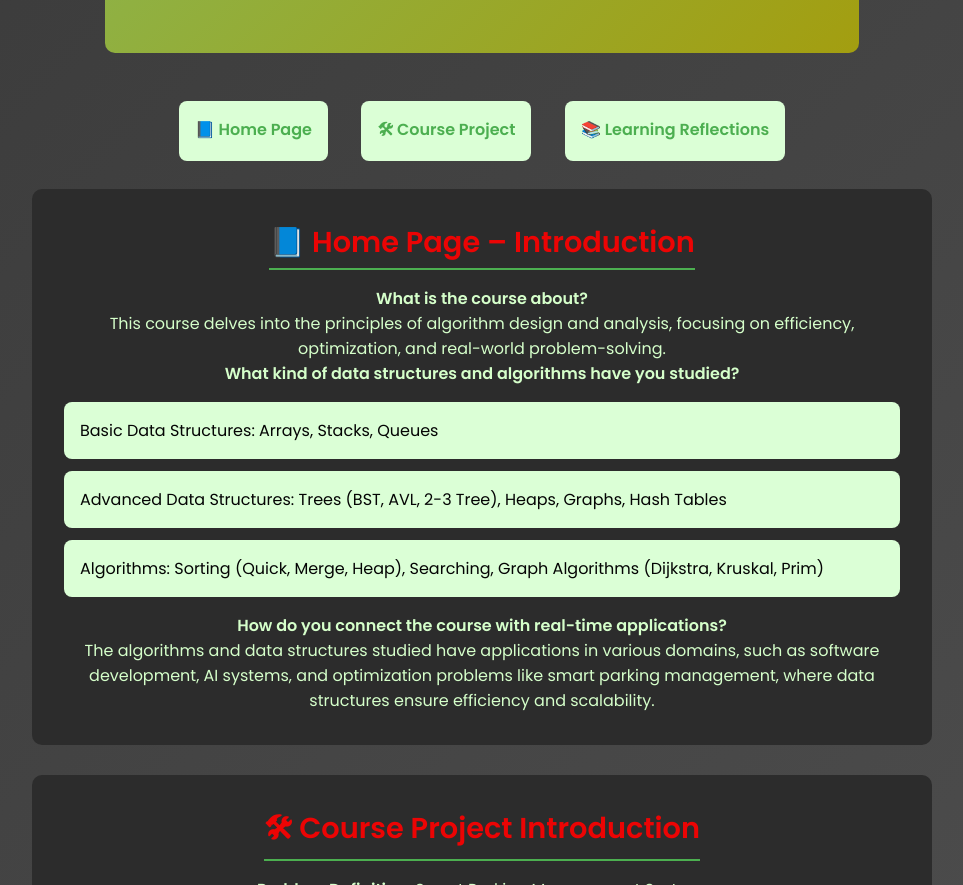
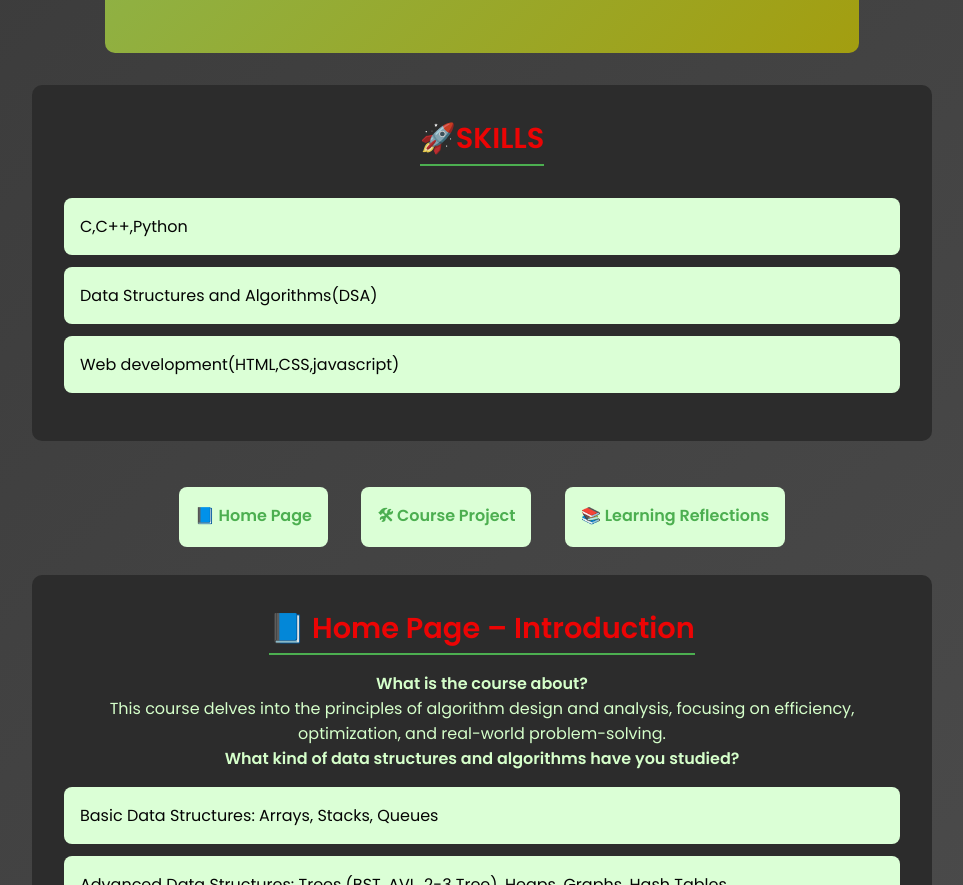
Before and after one commit to raveeshnayak18/portfolio.github.io, a plain HTML site: page index.html in a window 1280 px wide. Shown: the part 894-1779 px from the top of the page, without its empty margins (158-1121 px from the left). Drawn offline with Linux system fonts and the light colour scheme.

Commit message:
added skills section

```diff
--- a/index.html
+++ b/index.html
@@ -41,7 +41,14 @@
             <dd>Smart Parking Management System</dd>
         </dl>
     </header>
-
+    <section id="SKILLS">
+        <h2>🚀SKILLS</h2>
+        <ul>
+            <li>C,C++,Python</li>
+            <li>Data Structures and Algorithms(DSA)</li>
+            <li>Web development(HTML,CSS,javascript)</li>
+        </ul>
+    </section>
     <!-- Navigation Section -->
     <nav>
         <ul class="nav-links">
```
